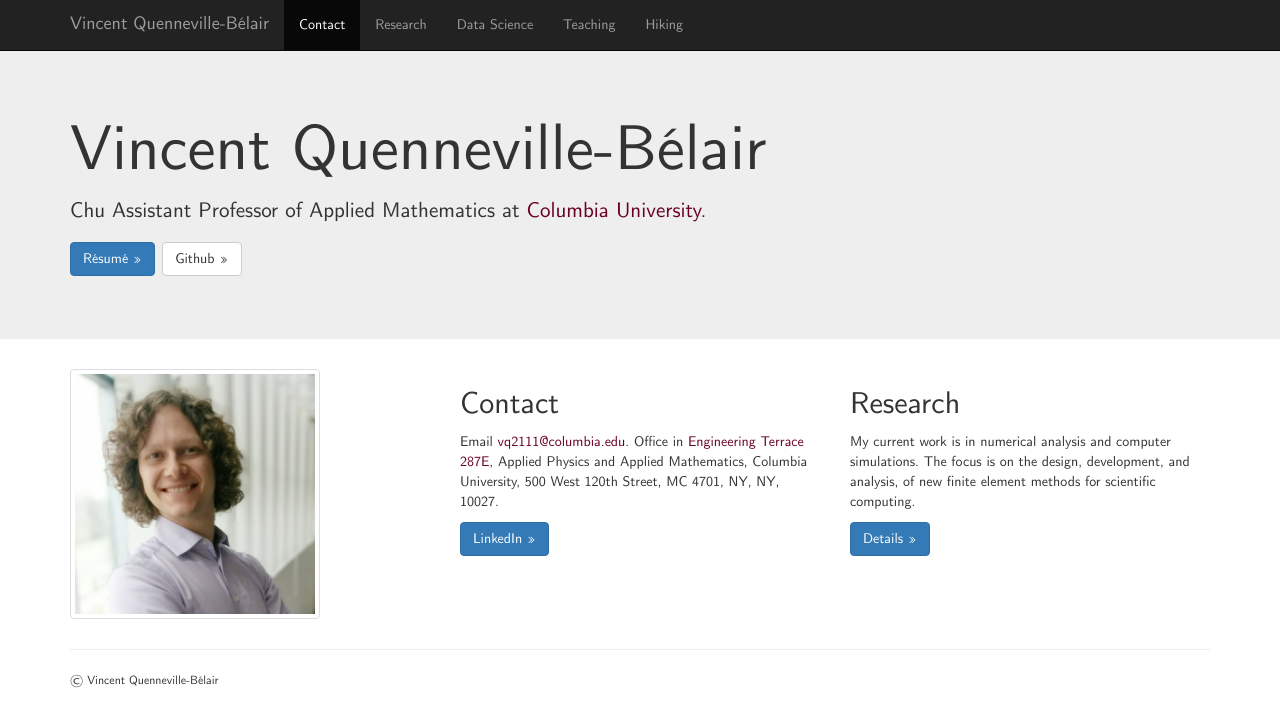
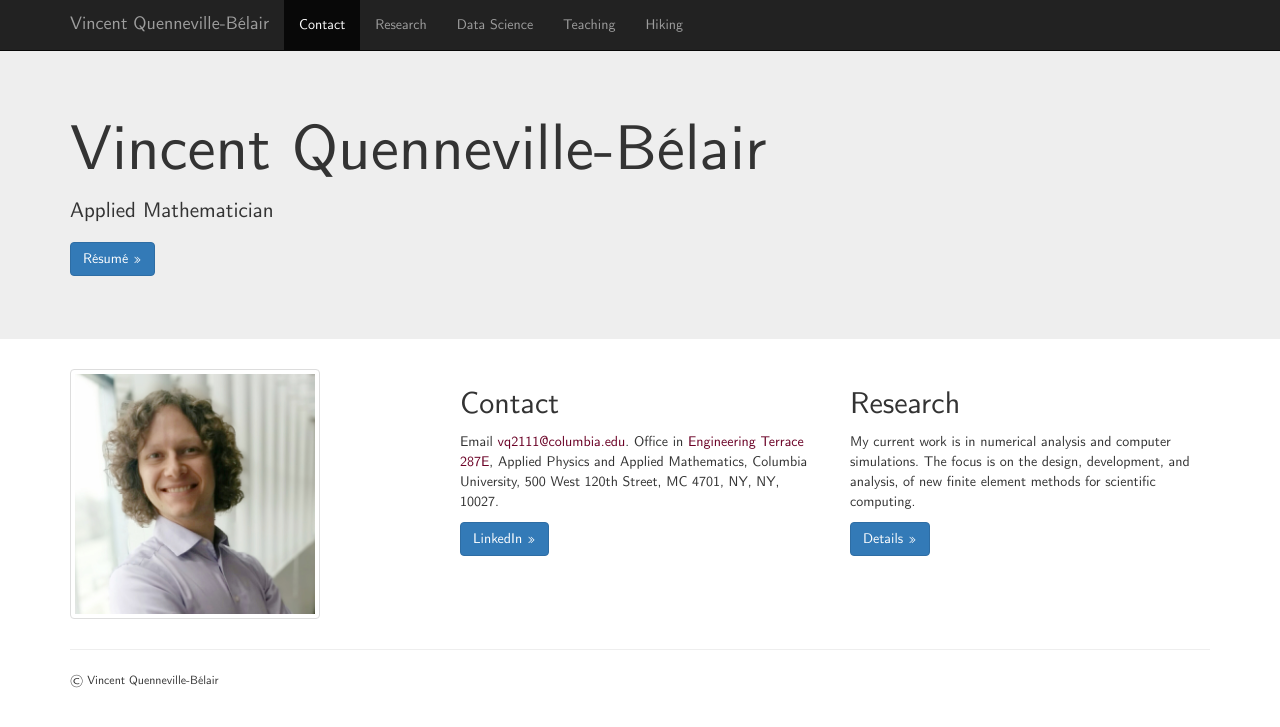
Before and after one commit to vincentqb/vincentqb.github.io.archive, a Jekyll site: the page built from index.html, in a window 1280 px wide. Shown: the top 727 px of the page. Built offline with Jekyll 4.4.1, drawn with Linux system fonts in a browser that asks for light colours; nearby versions of some CDN libraries.

Commit message:
simplifying header: applied math now.

```diff
--- a/index.html
+++ b/index.html
@@ -34,10 +34,9 @@ layout: default
 
 <h1>Vincent Quenneville-B&eacute;lair</h1>
 
-<p>Chu Assistant Professor of Applied Mathematics at <a href="http://apam.columbia.edu/">Columbia University</a>.</p>
+<p>Applied Mathematician</p>
 <p>
 <a class="btn btn-primary" href="docs/vincentqb-resume.pdf" role="button">R&eacute;sum&eacute; &raquo;</a>
-<a class="btn btn-default" href="https://github.com/vincentqb" role="button">Github &raquo;</a>
 </p>
 
 </div>
```
